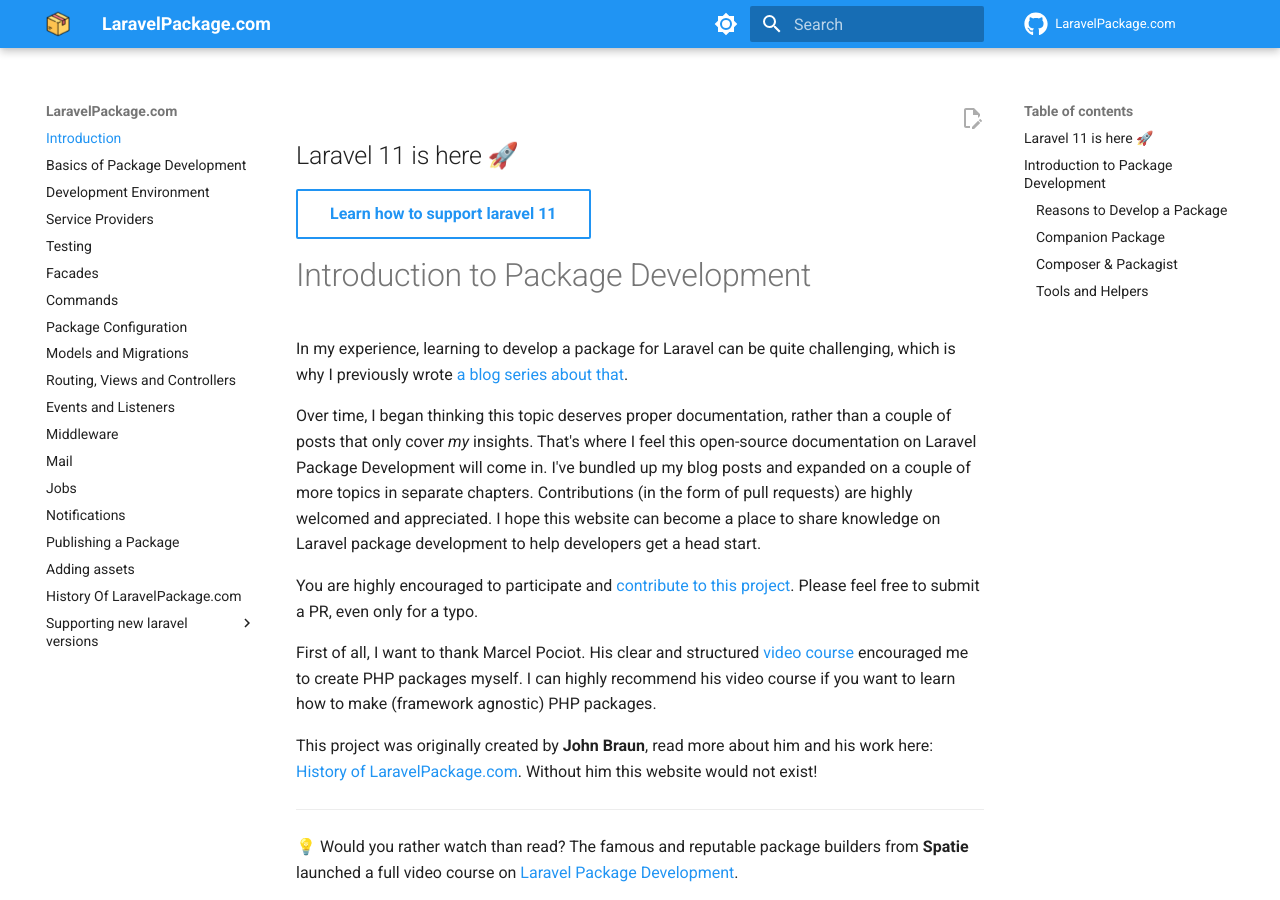
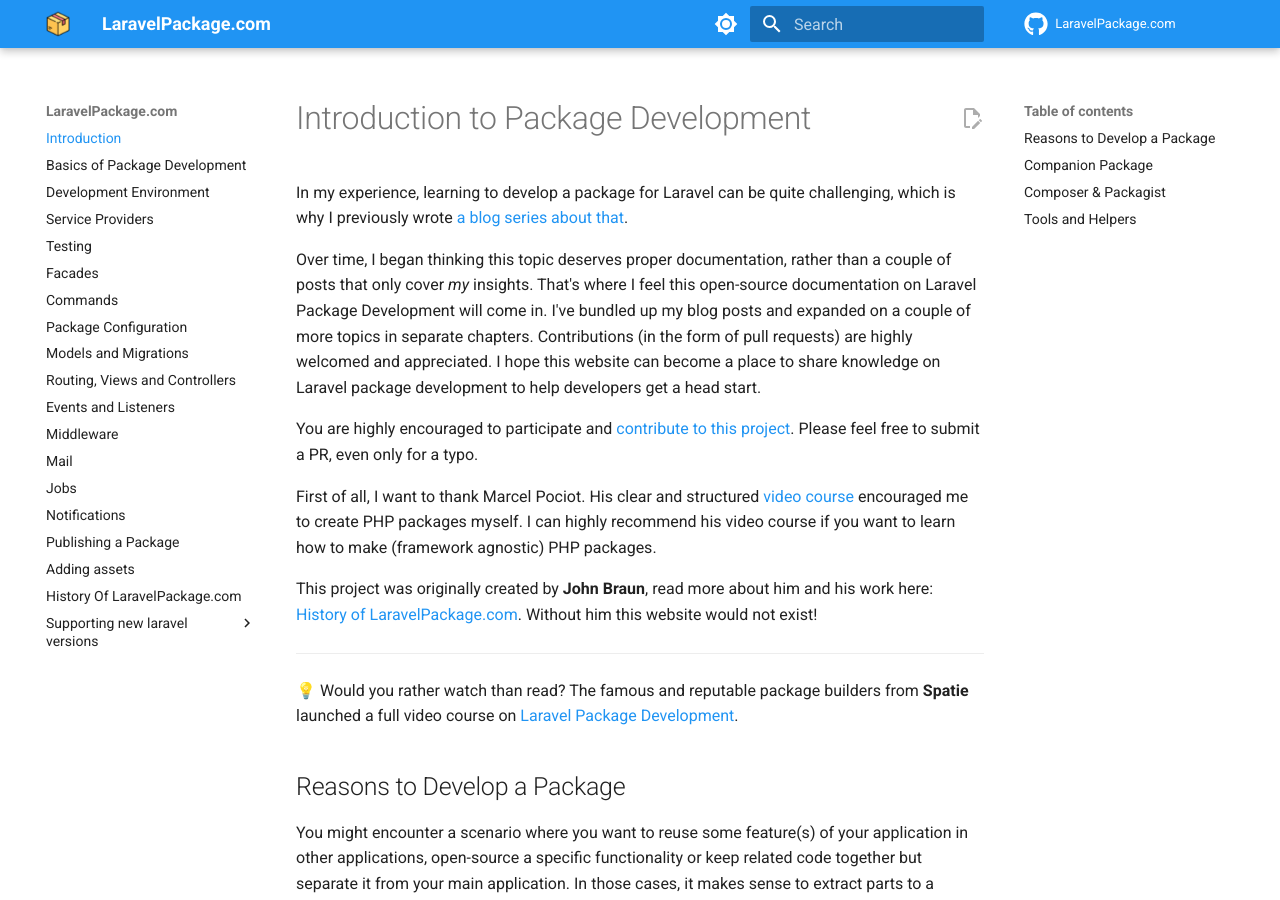
Before and after one commit to PackagePages/LaravelPackage.com, an MkDocs documentation site: the page built from docs/index.md, in a window 1280 px wide and 900 px high. Built offline with MkDocs 1.6.1 and Material for MkDocs 9.7.7, drawn with Linux system fonts in a browser that asks for light colours; comment, search, counter and statistics services are not loaded.

Commit message:
remove laravel 11 banner

```diff
--- a/docs/index.md
+++ b/docs/index.md
@@ -5,9 +5,6 @@ tags: ["Laravel", "PHP Package", "Package Development"]
 image: "https://www.laravelpackage.com/assets/pages/laravelpackage.jpeg"
 date: 2019-09-17
 ---
-
-## Laravel 11 is here 🚀
-[Learn how to support laravel 11](/supporting-new-laravel-versions/laravel-11/){ .md-button }
 
 # Introduction to Package Development
 
```
